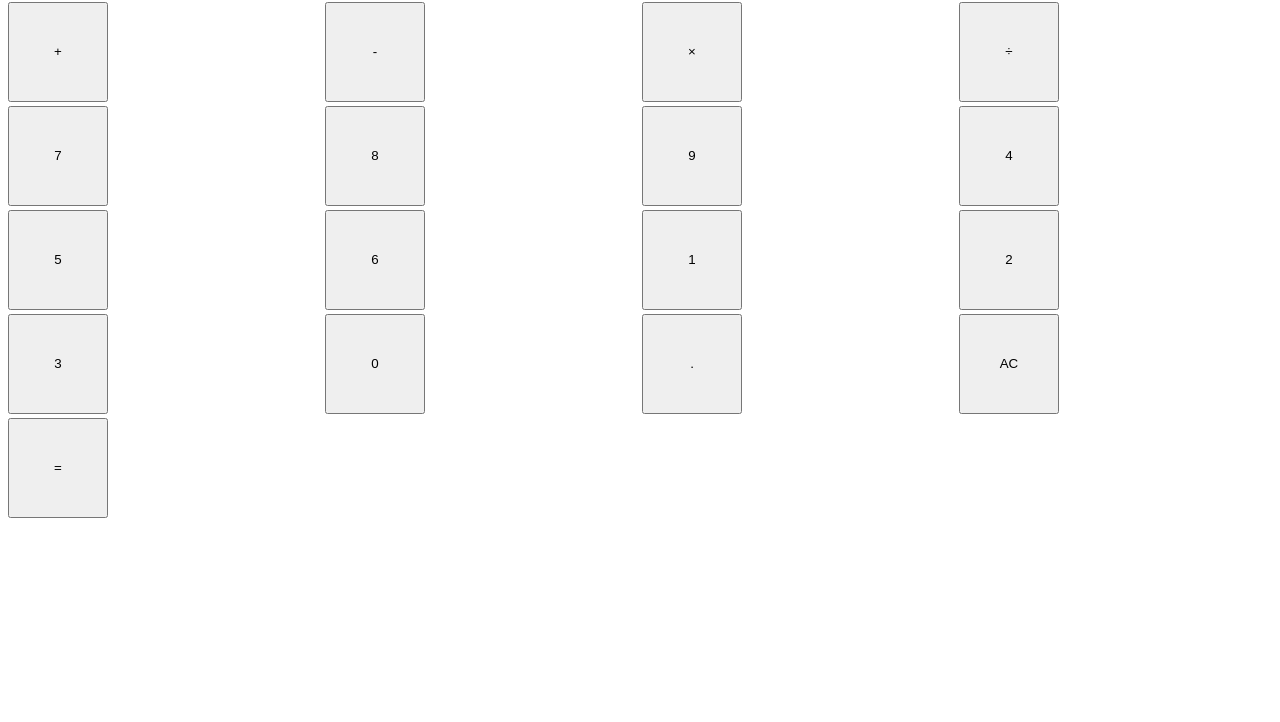
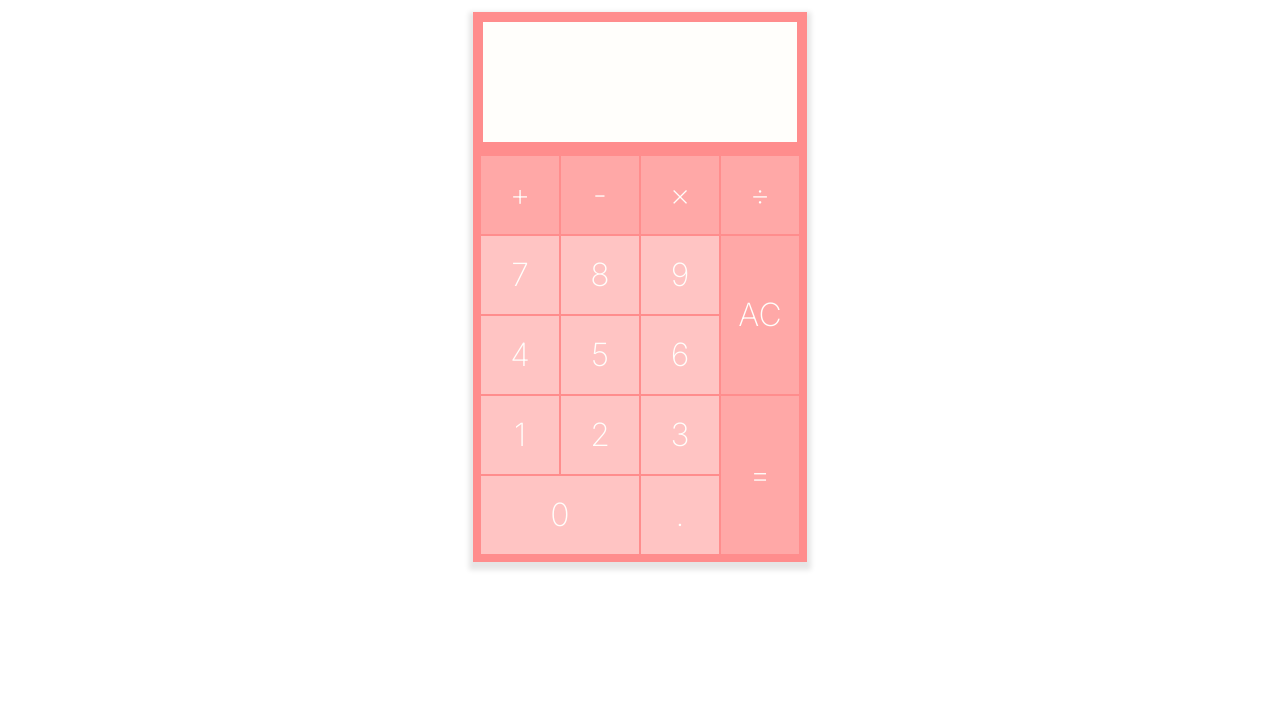
Before and after one commit to HarmelaS/odin-calculator, a plain HTML site: page index.html in a window 1280 px wide. Shown: the part 78-800 px from the top of the page. Drawn offline with Linux system fonts and the light colour scheme.

Commit message:
updated styles to calculator

```diff
--- a/index.html
+++ b/index.html
@@ -24,16 +24,16 @@
                 <button>7</button>
                 <button>8</button>
                 <button>9</button>
+                <button class="clearButton" data-action="clear">AC</button>
                 <button>4</button>
                 <button>5</button>
                 <button>6</button>
                 <button>1</button>
                 <button>2</button>
                 <button>3</button>
-                <button>0</button>
+                <button class="key-equal" data-action="calculate">=</button>
+                <button class="zeroButton">0</button>
                 <button data-action="decimal">.</button>
-                <button class="clearButton" data-action="clear">AC</button>
-                <button class="key-equal" data-action="calculate">=</button>
             </div>
         </div>
     </main>
--- a/script.js
+++ b/script.js
@@ -2,22 +2,17 @@
 const calculator = document.querySelector('.calculator');
 const keys = calculator.querySelector('.calculator-keys');
 const display = document.querySelector('.calculator-display');
-
+let counter = 0;
 
 const operate = (n1, operator, n2) => {
     let result = '';
-    // calculator.dataset.previousKeyType = "operate";
     if (operator === "add") {
-        // result = parseFloat(n1) + parseFloat(n2);
         result = add(n1, n2);
     } else if (operator === "subtract"){
-        // result = parseFloat(n1) - parseFloat(n2);
         result = subtract(n1,n2);
     } else if (operator === "multiply"){
-        // result = parseFloat(n1) * parseFloat(n2);
         result = multiply(n1, n2);
     } else if (operator === "divide"){
-        // result = parseFloat(n1) / parseFloat(n2);
         if(n2 === "0"){
           result = "error";
         } else{
@@ -44,7 +39,6 @@ function divide(a,b) {
     return parseFloat(a) / parseFloat(b);
 }
 
-
 keys.addEventListener('click', e => {
     if (e.target.matches('button')) {
         // determines type of key
@@ -53,14 +47,13 @@ keys.addEventListener('click', e => {
         const keyContent = key.textContent;
         const displayNumber = display.textContent;
         const previousKeyType = calculator.dataset.previousKeyType;
-
         Array.from(key.parentNode.children).forEach(k => k.classList.remove('pressedButton'));
 
         if (!action){
-            console.log("number key");
             if (displayNumber === "0" || previousKeyType === 'operator' || previousKeyType === 'calculate'){
                 display.textContent = keyContent;
             } else {
+
                 display.textContent = displayNumber + keyContent;
             }
             calculator.dataset.previousKeyType = "number";
@@ -89,12 +82,10 @@ keys.addEventListener('click', e => {
             // check if firstValue and operator exists because secondValue always exists
             // if a user hits a number, operator, number, then another operator - display updates to calculated value
             if (firstValue && operator && previousKeyType !== 'operator' && previousKeyType !== 'calculate') {
-
                 const calcValue = operate(firstValue, operator, secondValue);
                 display.textContent = calcValue;
                 // calculated value becomes first value when making multiple equations
                 calculator.dataset.firstValue = calcValue;
-                // display.textContent = operate(firstValue, operator, secondValue);
             } else {
                 calculator.dataset.firstValue = displayNumber;
             }
@@ -111,11 +102,12 @@ keys.addEventListener('click', e => {
                 calculator.dataset.modValue = '';
                 calculator.dataset.operator = '';
                 calculator.dataset.previousKeyType = '';
+
             } else {
                 key.textContent = "AC";
             }
 
-            display.textContent = 0;
+            display.textContent = '';
             calculator.dataset.previousKeyType = "clear";
         }
 
--- a/style.css
+++ b/style.css
@@ -1,18 +1,92 @@
+* {
+font-family: 'Inter', sans-serif;
+}
+
+main,
+header {
+    display: flex;
+    justify-content: center;
+    color: #ff8d8d;
+}
+
+.calculator {
+    display: grid;
+    border: 2px solid #ff8d8d;
+    width: 330px;
+    grid-template-columns: repeat(4, auto);
+    grid-template-rows: repeat(6, auto);
+    background-color: #ff8d8d;
+    box-shadow: 0px 4px 5px 4px rgba(0, 0, 0, 0.1);
+
+}
+
 .calculator-display {
-    font-size: 40px;
+    display: flex;
+    border: 8px solid #ff8d8d;
+    flex-direction: column-reverse;
+    color: #626262;
+    background-color: #fffefb ;
+    grid-row: 1;
+    grid-column: 1 / span 4;
+    height: 100px;
+    text-align: right;
+    padding: 10px;
+    font-size: 28px;
+    clear: both;
+    overflow: hidden;
+    text-overflow: ellipsis;
 }
 
 button {
-    width: 100px;
-    height: 100px;
+    width: 80px;
+    height: 80px;
 }
 
 .calculator-keys {
     display: grid;
-    grid-gap: 4px;
+    grid-gap: 0px;
     grid-template-columns: repeat(4, auto);
+    margin: 5px;
 }
 
 .pressedButton {
-    box-shadow: inset 0px 0px 8px rgba(0, 0, 0, 0.5);
+    box-shadow: inset 0px 0px 8px rgba(255, 141, 141, 0.5);
 }
+
+.key-equal {
+    grid-column: 4;
+    grid-row: span 2;
+    height: auto;
+    width: auto;
+}
+
+.zeroButton {
+    grid-column: span 2;
+    width: auto;
+}
+
+.clearButton {
+    grid-row: span 2;
+    width: auto;
+    height: auto;
+}
+
+button {
+    border: .5px solid #ff8d8d;
+    cursor: pointer;
+    background-color: #ffc4c3;
+    color: #fffefb;
+    font-size: 32px;
+}
+
+button:hover {
+    background-color: #ffe1de;
+    color: #ff8d8d
+}
+
+.key-equal,
+.clearButton,
+.key-operator {
+    background-color: #ffa8a7;
+
+}
```
